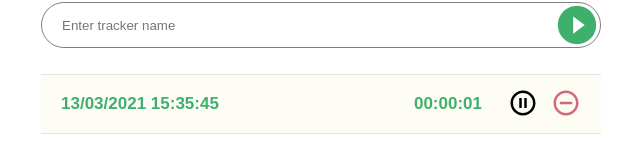
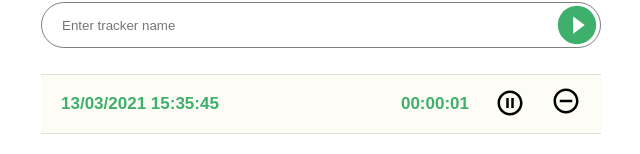
Before and after one commit to wolfter12/time-tracker, a React (Create React App) app: page / in a window 1280 px wide. Both pictures are taken after a click on the element 896 px from the left and 235 px from the top of the page. Shown: the part 210-364 px from the top of the page, without its empty margins (319-959 px from the left). Built offline with nearby package versions, Linux system fonts and the light colour scheme; the HTML template or start-up script is replaced by a standard one.

Commit message:
Used IconButton component

```diff
--- a/src/components/DeleteButton/DeleteButton.js
+++ b/src/components/DeleteButton/DeleteButton.js
@@ -2,8 +2,8 @@ import React from 'react';
 import { useDispatch } from 'react-redux';
 import { deleteTracker } from '../../actions/trackersActions';
 import { MdRemoveCircleOutline as Delete } from 'react-icons/md';
-import { IconContext } from 'react-icons';
-import style, { icon, baseline } from './DeleteButton.module.css';
+import IconButton from '../IconButton';
+import style from './DeleteButton.module.css';
 
 function DeleteButton({ id }) {
   const dispatch = useDispatch();
@@ -11,12 +11,10 @@ function DeleteButton({ id }) {
     dispatch(deleteTracker(id));
   };
   return (
-    <div className={style.btn}>
-      <div className={`${icon} ${baseline}`} onClick={deleteTrackerHandler}>
-        <IconContext.Provider value={{ className: style['react-icon'] }}>
-          <Delete />
-        </IconContext.Provider>
-      </div>
+    <div className={style.btn} onClick={deleteTrackerHandler}>
+      <IconButton>
+        <Delete />
+      </IconButton>
     </div>
   );
 }
```
